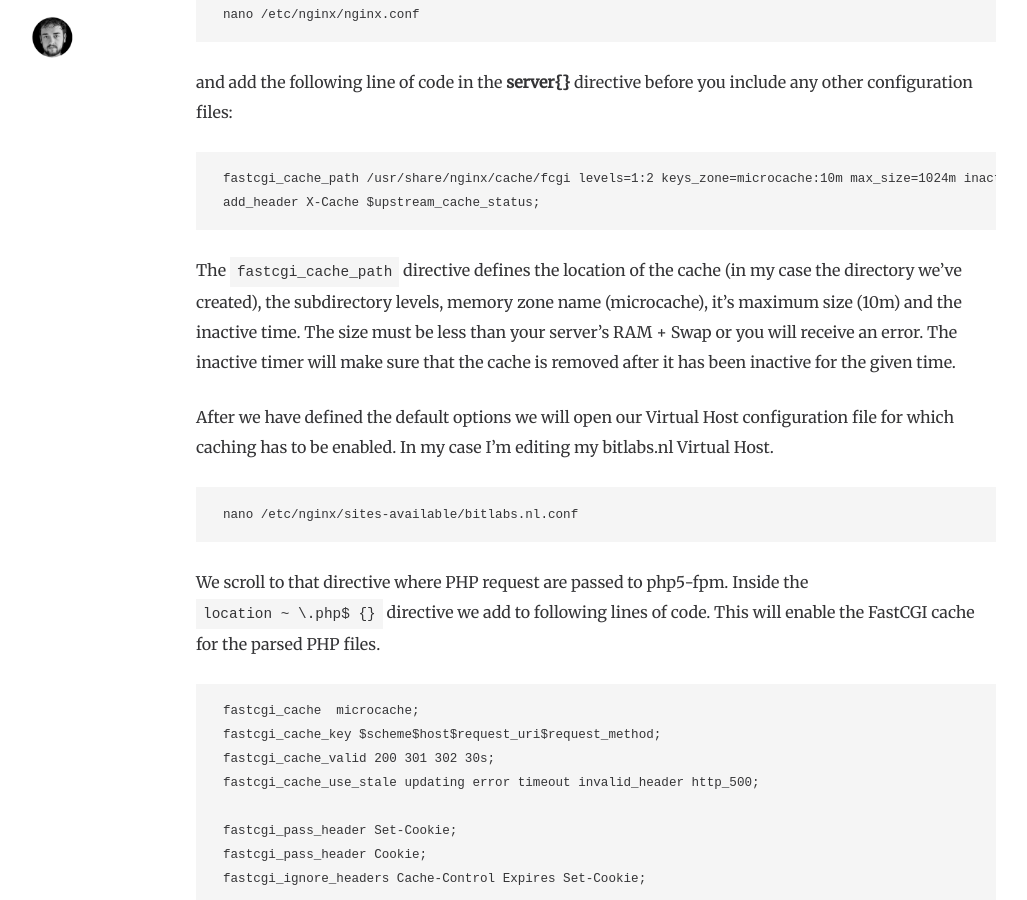
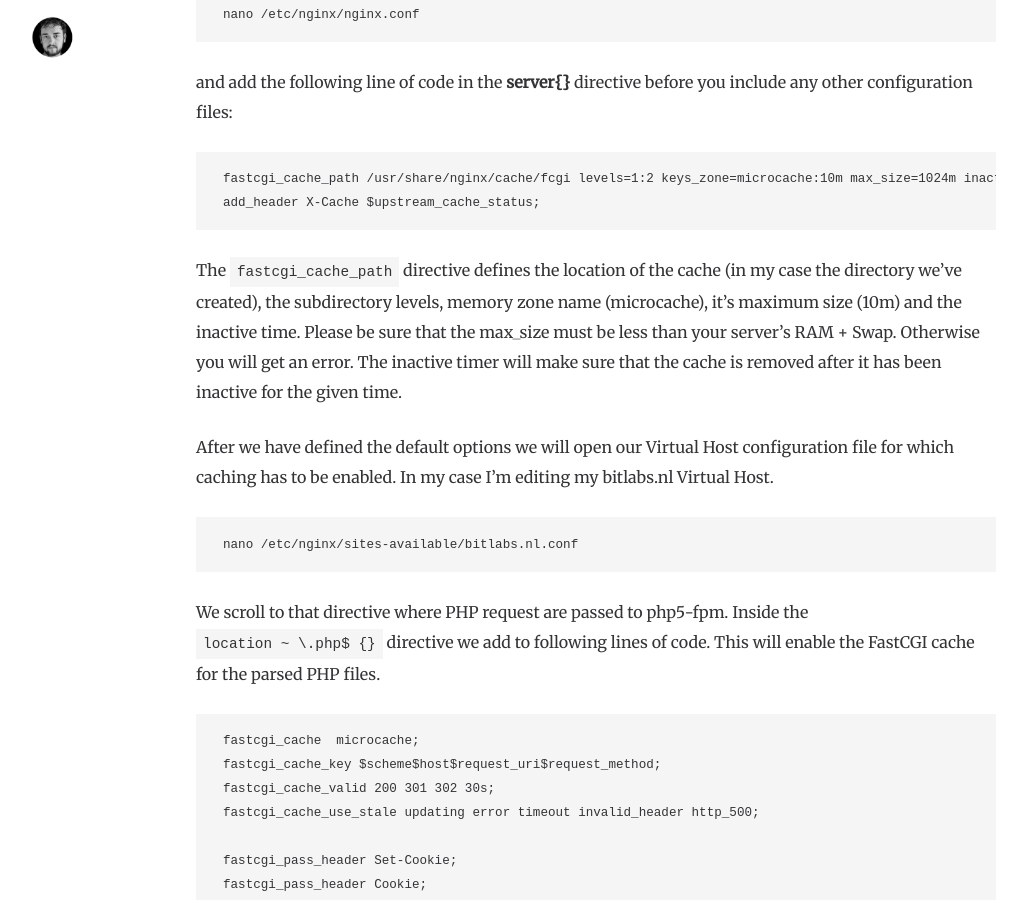
Before and after one commit to dirkgroenen/dirkgroenen.github.io, a Jekyll site: the page built from _posts/2015-05-28-setup-a-stunning-nginx-php5-fpm-cache-with-fastcgi.markdown, in a window 1280 px wide and 900 px high, scrolled down 1353 px. Shown: the whole window, without its empty margins (44-1071 px from the left). Built offline with Jekyll 4.4.1, drawn with Linux system fonts in a browser that asks for light colours; nearby versions of some CDN libraries; some web fonts are replaced; library files that are not in the unit come from our copies; comment, search, counter and statistics services are not loaded.

Commit message:
little change

````diff
--- a/_posts/2015-05-28-setup-a-stunning-nginx-php5-fpm-cache-with-fastcgi.markdown
+++ b/_posts/2015-05-28-setup-a-stunning-nginx-php5-fpm-cache-with-fastcgi.markdown
@@ -36,7 +36,7 @@ fastcgi_cache_path /usr/share/nginx/cache/fcgi levels=1:2 keys_zone=microcache:1
 add_header X-Cache $upstream_cache_status;
 ```
 
-The ``fastcgi_cache_path`` directive defines the location of the cache (in my case the directory we've created), the subdirectory levels, memory zone name (microcache), it's maximum size (10m) and the inactive time. The size must be less than your server's RAM + Swap or you will receive an error. The inactive timer will make sure that the cache is removed after it has been inactive for the given time.
+The ``fastcgi_cache_path`` directive defines the location of the cache (in my case the directory we've created), the subdirectory levels, memory zone name (microcache), it's maximum size (10m) and the inactive time. Please be sure that the max_size must be less than your server's RAM + Swap. Otherwise you will get an error. The inactive timer will make sure that the cache is removed after it has been inactive for the given time.
 
 After we have defined the default options we will open our Virtual Host configuration file for which caching has to be enabled. In my case I'm editing my bitlabs.nl Virtual Host.
 
````
